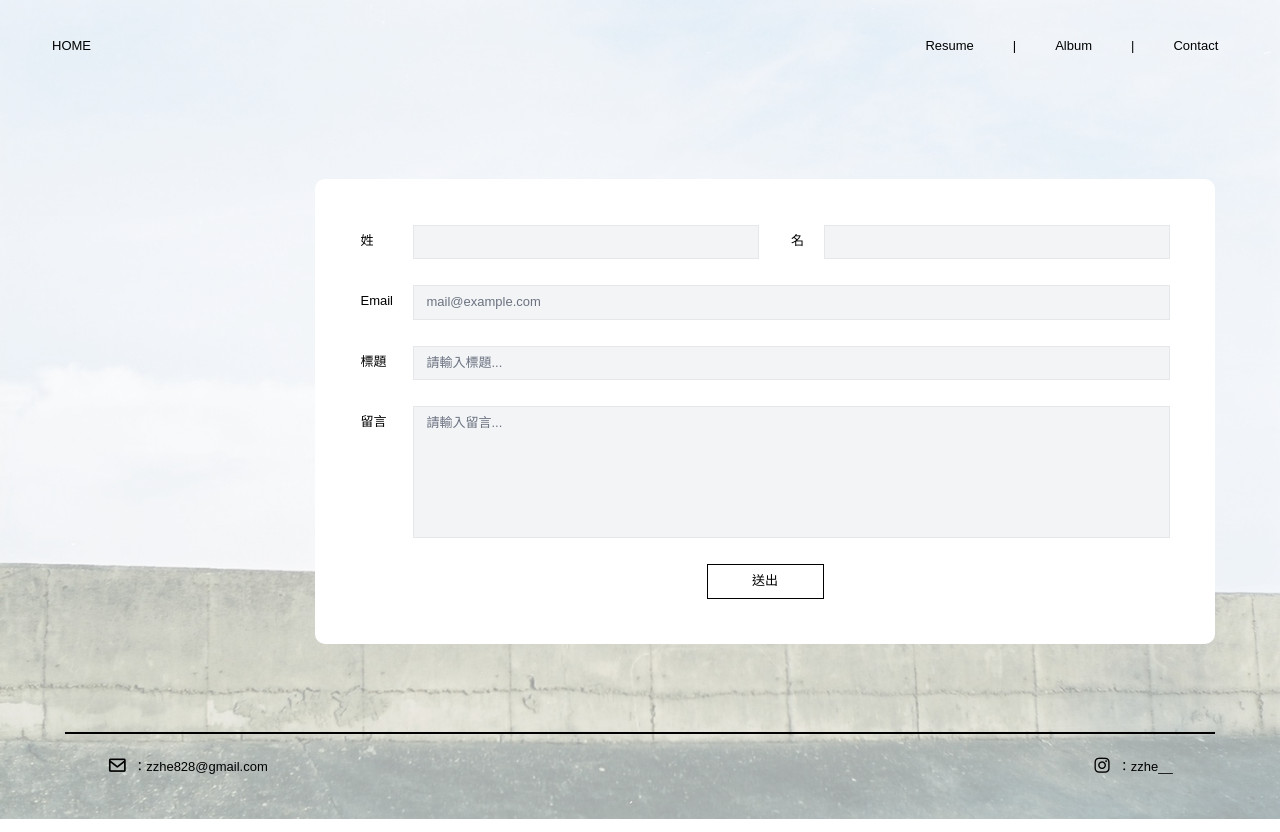
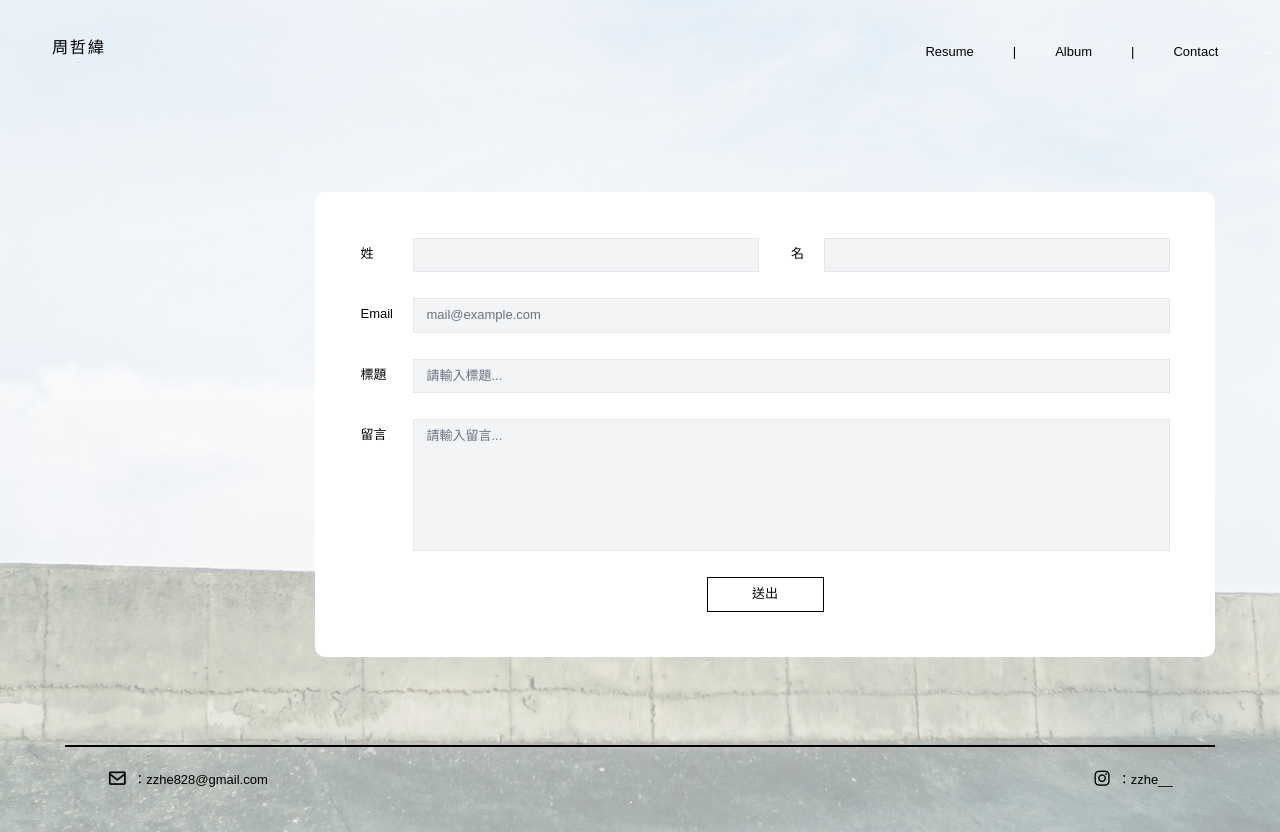
Before and after one commit to zhouzzhe/myBlog, a Next.js app: page /contact in a window 1280 px wide. Built offline with nearby package versions, Linux system fonts and the light colour scheme.

Commit message:
0311test

```diff
--- a/app/(main)/contact/page.tsx
+++ b/app/(main)/contact/page.tsx
@@ -70,17 +70,17 @@ export default function Contact() {
       formData.append("entry.1041210156", data.title);
       formData.append("entry.361593399", data.message);
 
-      // const response:any = await fetch(
-      //   "https://docs.google.com/forms/d/e/1FAIpQLSdAPhZ5xvuTW5Rv-qVVo0qhPyI11vnZ-_1O9hlnsqoiPoLDVA/formResponse",
-      //   {
-      //     method: "POST",
-      //     mode: "no-cors",
-      //     headers: {
-      //       "Content-Type": "application/x-www-form-urlencoded",
-      //     },
-      //     body: formData,
-      //   },
-      // );
+      const response = await fetch(
+        "https://docs.google.com/forms/d/e/1FAIpQLSdAPhZ5xvuTW5Rv-qVVo0qhPyI11vnZ-_1O9hlnsqoiPoLDVA/formResponse",
+        {
+          method: "POST",
+          mode: "no-cors",
+          headers: {
+            "Content-Type": "application/x-www-form-urlencoded",
+          },
+          body: formData,
+        },
+      );
       alert("感謝您的提交！");
       reset();
       // const result = await response.json();
--- a/app/components/header.tsx
+++ b/app/components/header.tsx
@@ -38,12 +38,20 @@ export default function Header() {
         href="/"
         className="mx-10 px-3 py-1 transition-all hover:scale-105 hover:text-myOrange"
       >
-        HOME
+        {/* HOME */}
+        <div className="flex flex-col align-middle">
+          <span className="text-center text-xl font-medium tracking-widest">
+            周哲緯
+          </span>
+          <span className="mx-auto w-auto text-[0.5px] font-normal leading-3 tracking-widest">
+            Zhou zhe wei
+          </span>
+        </div>
       </Link>
       {/* 主要LOGO */}
 
       {/* 電腦版選單 */}
-      <nav className="mx-10 hidden flex-row md:flex">
+      <nav className="mx-10 hidden flex-row items-center md:flex">
         {["Resume", "|", "Album", "|", "Contact"].map((item, index) =>
           item === "|" ? (
             <div key={index} className="mx-3 px-3 py-1">
--- a/app/layout.tsx
+++ b/app/layout.tsx
@@ -28,6 +28,9 @@ export default function RootLayout({
 }>) {
   return (
     <html lang="zh-TW">
+      <head>
+        <link rel="icon" href="/favicon.ico/camera.png"></link>
+      </head>
       <body
         className={`${geistSans.variable} ${geistMono.variable} flex flex-col overscroll-none antialiased`}
       >
--- a/eslint.config.mjs
+++ b/eslint.config.mjs
@@ -13,8 +13,8 @@ const eslintConfig = [
   ...compat.extends("next/core-web-vitals", "next/typescript"),
   {
     rules: {
-      "@typescript-eslint/no-explicit-any": "off", // 關閉 no-explicit-any 規則
-      "@typescript-eslint/no-unused-vars": "off",
+      "@typescript-eslint/no-explicit-any": "off", // 關閉 no-explicit-any 規則，有any型別不會跳錯誤
+      "@typescript-eslint/no-unused-vars": "off",// 關閉 no-explicit-any 規則，沒用到的參數不會跳錯誤
     },
   },
 ];
```
Also changed, not shown: public/favicon.ico/camera.png (added).
